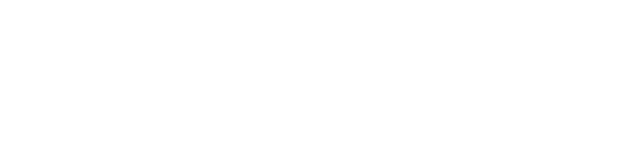
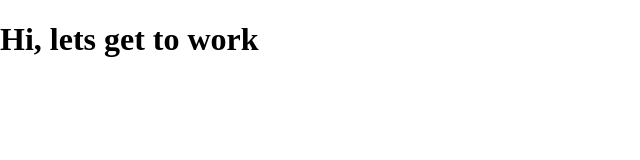
Before and after one commit to kartikkssaxena/--template, a plain HTML site: page index.html in a window 1280 px wide. Shown: the whole page, without its empty margins (0-640 px from the left). Drawn offline with Linux system fonts and the light colour scheme.

Commit message:
lets start

```diff
--- a/index.html
+++ b/index.html
@@ -12,6 +12,7 @@
 
 </head>
 <body>
+    <h1> Hi, lets get to work</h1>
     <!-- adding a script -->
     <script src="./script.js"></script>
 </body>
```
